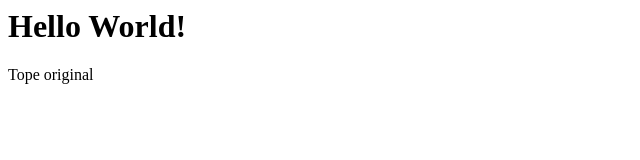
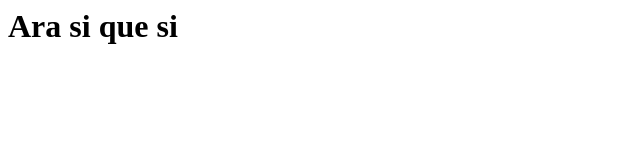
Before and after one commit to AdriadelaFuente/dmeo2m4uf1, a plain HTML site: page index.html in a window 1280 px wide. Shown: the whole page, without its empty margins (0-640 px from the left). Drawn offline with Linux system fonts and the light colour scheme.

Commit message:
Ara si que si

```diff
--- a/index.html
+++ b/index.html
@@ -4,16 +4,8 @@
     <meta http-equiv="X-UA-Compatible" content="IE=edge" />
     <meta name="viewport" content="width=device-width, initial-scale=1.0" />
     <title>Document</title>
-    <style>
-      body {
-        background-image: url();
-        background-repeat: no-repeat;
-        background-size: 100%;
-      }
-    </style>
   </head>
   <body>
-    <h1>Hello World!</h1>
-    <p>Tope original</p>
+    <h1>Ara si que si</h1>
   </body>
 </html>
```
